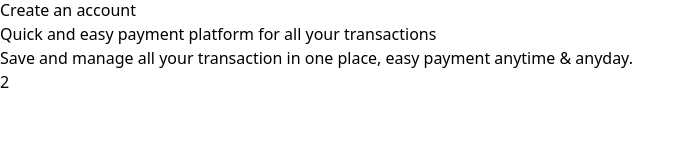
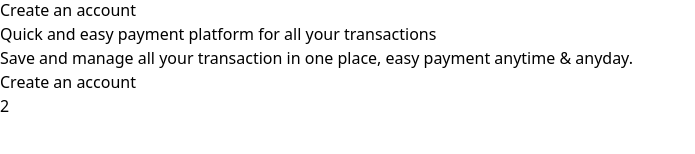
Before and after one commit to Danny4life/TDD-BANK-UI, a React app: page / in a window 1280 px wide. Shown: the part 146-300 px from the top of the page, without its empty margins (0-695 px from the left). Built offline with nearby package versions, Linux system fonts and the light colour scheme; the HTML template or start-up script is replaced by a standard one.

Commit message:
add create account button component

```diff
--- a/src/components/SectionOne.jsx
+++ b/src/components/SectionOne.jsx
@@ -1,4 +1,5 @@
 import React from 'react'
+import CreateAccountBtn from './CreateAccountBtn'
 
 const SectionOne = () => {
   return (
@@ -11,7 +12,7 @@ const SectionOne = () => {
                 anytime & anyday.
             </p>
             <div className="pt-12">
-
+                <CreateAccountBtn />
             </div>
 
         </div>
```
